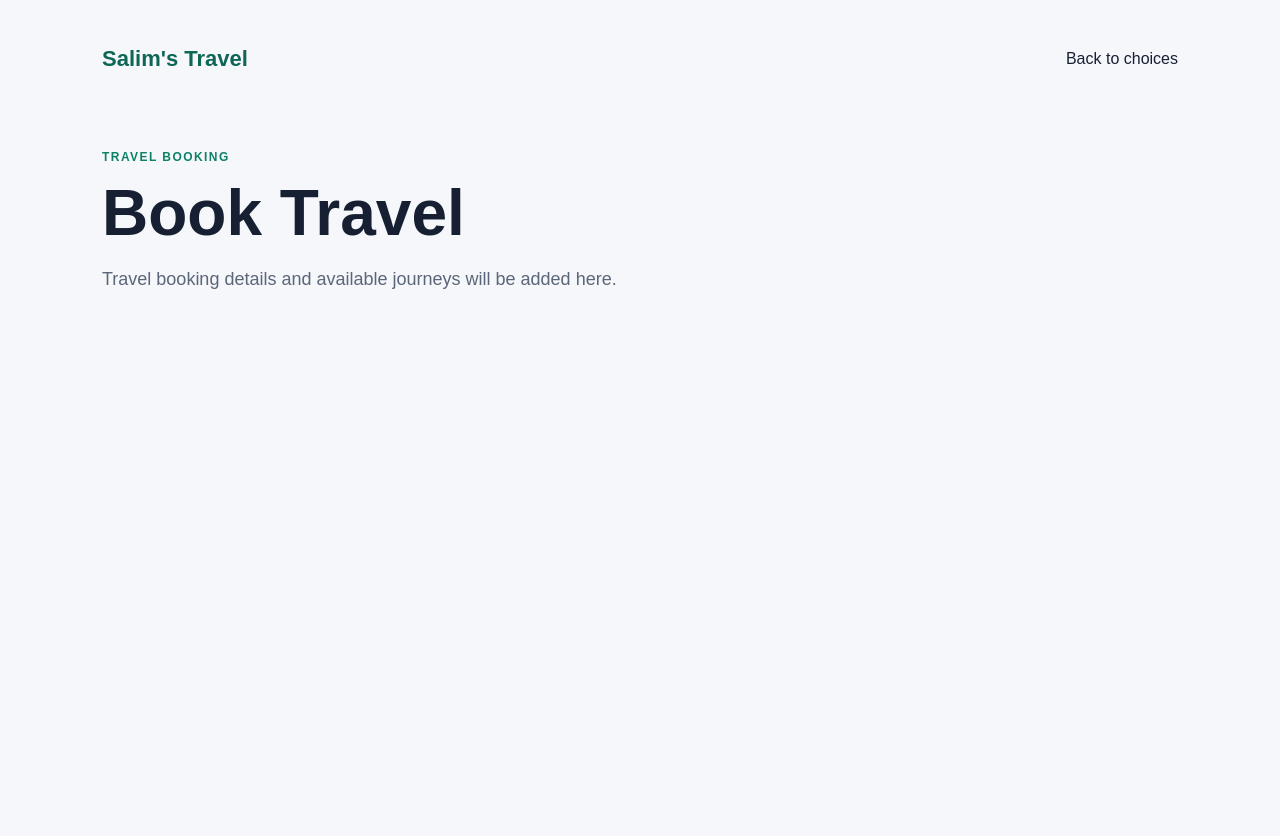
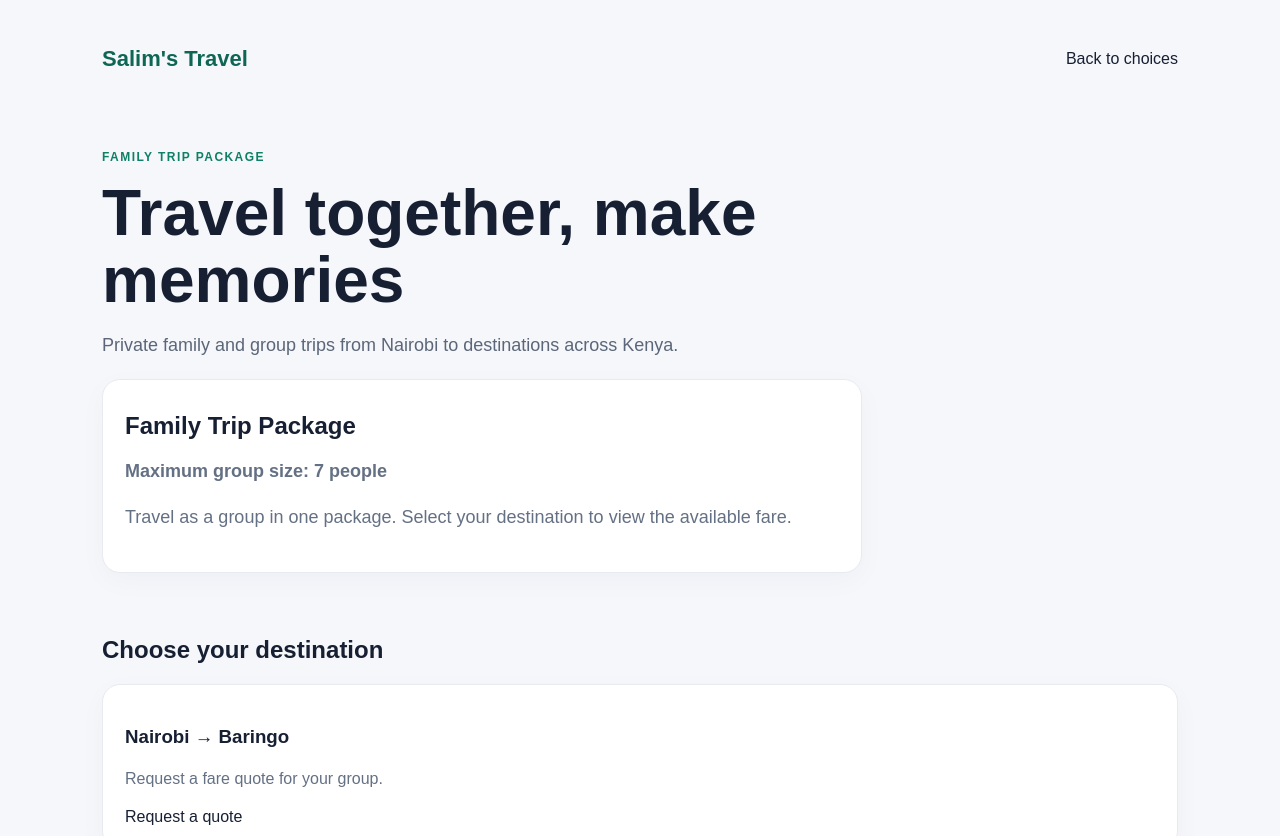
Before and after one commit to oigosalim1-netizen/salmgeusthouse-traveling-boking, a Next.js app: page /book-journey in a window 1280 px wide. Shown: the top 836 px of the page. Before the commit the page ends 800 px from the top, so only its background shows below. Built offline with nearby package versions, Linux system fonts and the light colour scheme.

Commit message:
Add family trip package and destination pricing

```diff
--- a/app/book-journey/page.tsx
+++ b/app/book-journey/page.tsx
@@ -1,14 +1,51 @@
 export default function BookJourneyPage() {
+  const counties = [
+    "Baringo", "Bomet", "Bungoma", "Busia", "Elgeyo-Marakwet", "Embu",
+    "Garissa", "Homa Bay", "Isiolo", "Kajiado", "Kakamega", "Kericho",
+    "Kiambu", "Kilifi", "Kirinyaga", "Kisii", "Kisumu", "Kitui",
+    "Kwale", "Laikipia", "Lamu", "Machakos", "Makueni", "Mandera",
+    "Marsabit", "Meru", "Migori", "Mombasa", "Murang'a", "Nairobi",
+    "Nakuru", "Nandi", "Narok", "Nyamira", "Nyandarua", "Nyeri",
+    "Samburu", "Siaya", "Taita-Taveta", "Tana River", "Tharaka-Nithi",
+    "Trans Nzoia", "Turkana", "Uasin Gishu", "Vihiga", "Wajir", "West Pokot"
+  ];
+
   return (
     <main className="wrap">
       <nav className="nav">
         <a className="brand" href="/">Salim&apos;s Travel</a>
         <a href="/book-travel">Back to choices</a>
       </nav>
+
       <section className="hero">
-        <div className="eyebrow">Travel booking</div>
-        <h1>Book Travel</h1>
-        <p>Travel booking details and available journeys will be added here.</p>
+        <div className="eyebrow">Family Trip Package</div>
+        <h1>Travel together, make memories</h1>
+        <p>Private family and group trips from Nairobi to destinations across Kenya.</p>
+        <div className="card">
+          <h2>Family Trip Package</h2>
+          <p><strong>Maximum group size: 7 people</strong></p>
+          <p>Travel as a group in one package. Select your destination to view the available fare.</p>
+        </div>
+      </section>
+
+      <section className="section">
+        <h2>Choose your destination</h2>
+        <div className="grid">
+          {counties.map((county) => (
+            <article className="card" key={county}>
+              <h3>Nairobi → {county}</h3>
+              {county === "Kisii" ? (
+                <p><strong>KES 11,000</strong> <span>total package for up to 7 people</span></p>
+              ) : (
+                <p>Request a fare quote for your group.</p>
+              )}
+              <a className="button" href={`mailto:bookings@salimstravel.co.ke?subject=${encodeURIComponent(`Family trip quote: Nairobi to ${county}`)}`}>
+                {county === "Kisii" ? "Ask about this trip" : "Request a quote"}
+              </a>
+            </article>
+          ))}
+        </div>
+        <p className="note">Fares for destinations other than Kisii have not been published yet. Contact us for a confirmed quote before booking.</p>
       </section>
     </main>
   );
```
